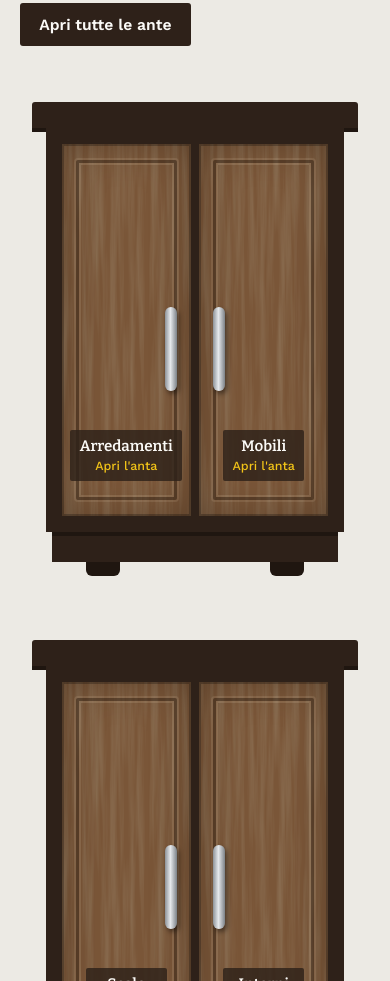
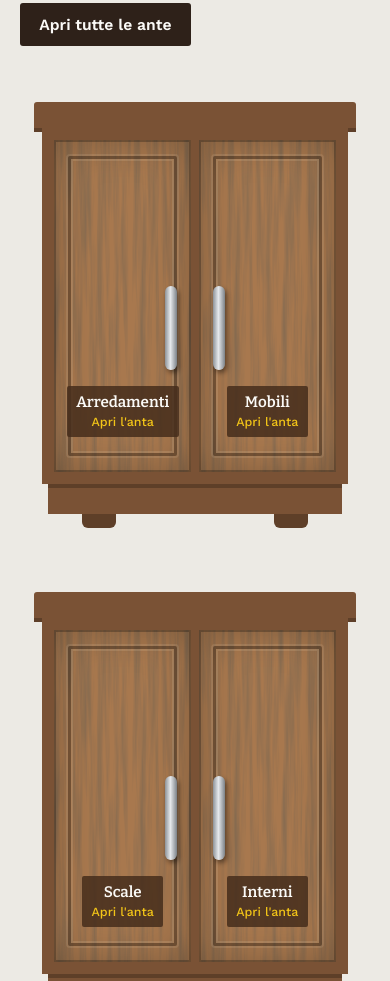
Before and after one commit to ilcastoro/ilcastoro.github.io, a plain HTML site: page index.html in a window 390 px wide. Shown: the part 1019-2000 px from the top of the page. Drawn offline with nearby package versions, Linux system fonts and the light colour scheme.

Commit message:
Colori noce più chiari e testi adattati dentro gli armadi su cellulare
Co-Authored-By: Claude Opus 5.5 <noreply@anthropic.com>
Claude-Session: https://claude.ai/code/session_013yCEezBgPxXtptbJ3hqXxY

```diff
--- a/index.html
+++ b/index.html
@@ -13,6 +13,8 @@
   :root{
     --noce:#2E2119;
     --noce-2:#4A3426;
+    --telaio:#7A5235;     /* noce medio per armadi e fondi */
+    --telaio-scuro:#5E3F28;
     --rovere:#B98A55;
     --cenere:#ECEAE4;
     --salvia:#5E6B57;
@@ -45,8 +47,8 @@
   .menu-btn{display:none;background:none;border:1px solid rgba(255,255,255,.5);color:inherit;font:inherit;padding:.35rem .8rem;border-radius:4px;cursor:pointer}
 
   /* ---------- apertura ---------- */
-  .hero{position:relative;min-height:88vh;display:flex;align-items:center;color:var(--bianco);background:#5E412C var(--legno);background-size:100% 100%;overflow:hidden;padding:7rem 0 5rem}
-  .hero::after{content:"";position:absolute;inset:0;background:linear-gradient(90deg,rgba(46,33,25,.88) 0%,rgba(46,33,25,.6) 55%,rgba(46,33,25,.25) 100%)}
+  .hero{position:relative;min-height:88vh;display:flex;align-items:center;color:var(--bianco);background:#9A6A43 var(--legno);background-size:100% 100%;overflow:hidden;padding:7rem 0 5rem}
+  .hero::after{content:"";position:absolute;inset:0;background:linear-gradient(90deg,rgba(84,55,34,.85) 0%,rgba(84,55,34,.5) 55%,rgba(84,55,34,.12) 100%)}
   .hero .wrap{position:relative;z-index:2;display:grid;grid-template-columns:1.35fr 1fr;gap:2rem;align-items:center}
   .hero h1 img{width:min(640px,100%)}
   .tag{display:inline-block;margin-top:1.3rem;background:var(--metro);color:var(--noce);font:600 clamp(1.3rem,2.6vw,1.9rem)/1.1 var(--sans);padding:.35rem 1rem}
@@ -79,14 +81,14 @@
 
   .armadi{display:flex;justify-content:center;gap:clamp(5rem,12vw,10rem);margin:3.5rem auto 0;padding-inline:4.5rem}
   .armadio{flex:1;max-width:520px}
-  .cornice{height:26px;background:var(--noce);border-radius:3px 3px 0 0;margin-inline:-14px;box-shadow:0 4px 0 #1f1610}
-  .corpo{display:grid;grid-template-columns:repeat(2,1fr);gap:0;background:var(--noce);padding:12px;}
-  .zoccolo{height:30px;background:var(--noce);margin-inline:6px;border-top:4px solid #1f1610}
+  .cornice{height:26px;background:var(--telaio);border-radius:3px 3px 0 0;margin-inline:-14px;box-shadow:0 4px 0 var(--telaio-scuro)}
+  .corpo{display:grid;grid-template-columns:repeat(2,1fr);gap:0;background:var(--telaio);padding:12px;align-items:stretch}
+  .zoccolo{height:30px;background:var(--telaio);margin-inline:6px;border-top:4px solid var(--telaio-scuro)}
   .piedi{display:flex;justify-content:space-between;padding-inline:40px}
-  .piedi i{width:34px;height:14px;background:#1f1610;border-radius:0 0 6px 6px}
+  .piedi i{width:34px;height:14px;background:var(--telaio-scuro);border-radius:0 0 6px 6px}
 
-  .vano{position:relative;height:500px;perspective:1600px;border:4px solid var(--noce)}
-  .interno{position:absolute;inset:0;padding:1.6rem 1.3rem;display:flex;flex-direction:column;
+  .vano{position:relative;min-height:500px;perspective:1600px;border:4px solid var(--telaio);display:flex}
+  .interno{position:relative;flex:1;min-width:0;padding:1.6rem 1.3rem;display:flex;flex-direction:column;overflow-wrap:break-word;
     background:linear-gradient(180deg,rgba(0,0,0,.18),transparent 30%),#E3C9A2;
     background-image:linear-gradient(180deg,rgba(60,35,15,.22),transparent 25%),linear-gradient(90deg,rgba(60,35,15,.15),transparent 12%,transparent 88%,rgba(60,35,15,.15));
     box-shadow:inset 0 0 0 1px rgba(46,33,25,.25)}
@@ -103,7 +105,7 @@
   .vano.sx .anta{transform-origin:left center}
   .vano.dx .anta{transform-origin:right center}
   .faccia,.retro{position:absolute;inset:0;backface-visibility:hidden;-webkit-backface-visibility:hidden}
-  .faccia{background:#7A5638 var(--legno);background-size:cover;
+  .faccia{background:#A8784E var(--legno);background-size:cover;
     box-shadow:inset 0 0 0 2px rgba(0,0,0,.25),inset 0 0 40px rgba(0,0,0,.25);
     display:flex;align-items:flex-end;justify-content:center;padding:0 1rem 2.2rem}
   /* bugna: pannello incassato dell'anta */
@@ -112,9 +114,9 @@
   .maniglia{position:absolute;top:44%;width:12px;height:84px;border-radius:6px;background:linear-gradient(90deg,#8d9399,#e6e9ec 45%,#7c8288);box-shadow:2px 3px 5px rgba(0,0,0,.45)}
   .vano.sx .maniglia{right:14px}
   .vano.dx .maniglia{left:14px}
-  .etichetta{position:relative;font:600 1.08rem/1.2 var(--serif);background:rgba(46,33,25,.82);padding:.55rem .9rem;border-radius:2px;text-align:center}
+  .etichetta{position:relative;font:600 1.08rem/1.2 var(--serif);background:rgba(70,45,28,.85);padding:.55rem .9rem;border-radius:2px;text-align:center}
   .etichetta small{display:block;font:500 .78rem var(--sans);color:var(--metro);margin-top:.2rem}
-  .retro{transform:rotateY(180deg);background:#5a3e29;box-shadow:inset 0 0 0 10px #4b3322}
+  .retro{transform:rotateY(180deg);background:#8A603F;box-shadow:inset 0 0 0 10px var(--telaio)}
   .vano.sx.aperta .anta{transform:rotateY(-108deg)}
   .vano.dx.aperta .anta{transform:rotateY(108deg)}
   .anta:hover .faccia{filter:brightness(1.08)}
@@ -142,11 +144,11 @@
   .scheda address{font-style:normal}
   .scheda a{text-decoration-color:var(--rovere);text-underline-offset:3px}
   .scheda .grande{font:600 1.35rem var(--sans)}
-  .mappa{min-height:400px;border:4px solid var(--noce);background:#ddd}
+  .mappa{min-height:400px;border:4px solid var(--telaio);background:#ddd}
   .mappa iframe{width:100%;height:100%;min-height:392px;border:0;display:block}
 
   /* ---------- piè di pagina ---------- */
-  footer{background:var(--noce);color:#d9cfc2;padding-block:3rem 2rem;font-size:.95rem}
+  footer{background:var(--telaio-scuro);color:#d9cfc2;padding-block:3rem 2rem;font-size:.95rem}
   footer .grid{display:grid;grid-template-columns:1.2fr 1fr 1fr;gap:2.5rem;align-items:start}
   footer .grid img{width:220px;margin-bottom:.6rem}
   footer .legale{margin-top:2.5rem;padding-top:1.2rem;border-top:1px solid rgba(255,255,255,.18);font-size:.85rem;color:#b6a999;display:flex;flex-wrap:wrap;gap:.4rem 1.4rem}
@@ -161,19 +163,22 @@
     .mascotte{width:200px;justify-self:start;order:-1}
     .armadi{flex-direction:column;align-items:center;gap:4rem;padding-inline:2.2rem}
     .armadio{width:100%}
-    .vano{height:400px}
+    .vano{min-height:400px}
     .chi .grid,.dove .grid,footer .grid{grid-template-columns:1fr}
     .chi .grid{gap:2.5rem}
     section{padding-block:4rem}
   }
   @media (max-width:480px){
-    .armadi{padding-inline:1.6rem}
-    .vano{height:380px}
-    .interno{padding:1rem .75rem}
+    .armadi{padding-inline:1.4rem}
+    .corpo{padding:8px}
+    .cornice{margin-inline:-8px}
+    .vano{min-height:340px}
+    .interno{padding:.9rem .6rem;hyphens:auto}
     .interno h3{font-size:1.1rem;hyphens:auto}
     .interno p{font-size:.86rem;line-height:1.45}
     .interno ul{display:none}
-    .interno .icona{width:34px;height:34px;margin-bottom:.5rem}
+    .interno .icona{width:30px;height:30px;margin-bottom:.4rem}
+    .interno a.btn{margin-top:1rem}
     .interno a.btn{align-self:stretch;text-align:center;font-size:.8rem;padding:.55rem .4rem}
     .etichetta{font-size:.95rem;padding:.45rem .6rem}
     .faccia::before{inset:16px 14px}
@@ -239,7 +244,7 @@
               <h3>Arredamenti</h3>
               <p><span class="dc">Arredo completo per case, negozi e uffici: progettiamo e realizziamo gli ambienti su misura.</span></p>
               <ul><li><span class="dc">Abitazioni</span></li><li><span class="dc">Negozi e uffici</span></li></ul>
-              <a class="btn btn-metro" href="#contatti">Chiedi un preventivo</a>
+              <a class="btn btn-metro" href="#contatti">Preventivo</a>
             </div>
             <button class="anta" type="button" aria-expanded="false" aria-controls="s1">
               <span class="faccia"><span class="maniglia"></span><span class="etichetta">Arredamenti<small>Apri l'anta</small></span></span>
@@ -253,7 +258,7 @@
               <h3>Mobili su misura</h3>
               <p><span class="dc">Mobili costruiti per i vostri spazi: cucine, armadi, librerie, tavoli.</span></p>
               <ul><li><span class="dc">Cucine</span></li><li><span class="dc">Armadi e cabine</span></li><li><span class="dc">Librerie e tavoli</span></li></ul>
-              <a class="btn btn-metro" href="#contatti">Chiedi un preventivo</a>
+              <a class="btn btn-metro" href="#contatti">Preventivo</a>
             </div>
             <button class="anta" type="button" aria-expanded="false" aria-controls="s2">
               <span class="faccia"><span class="maniglia"></span><span class="etichetta">Mobili<small>Apri l'anta</small></span></span>
@@ -275,7 +280,7 @@
               <h3>Scale</h3>
               <p><span class="dc">Scale in legno per interni, dritte o a chiocciola, e rivestimenti di scale esistenti.</span></p>
               <ul><li><span class="dc">Scale su misura</span></li><li><span class="dc">Rivestimento gradini</span></li></ul>
-              <a class="btn btn-metro" href="#contatti">Chiedi un preventivo</a>
+              <a class="btn btn-metro" href="#contatti">Preventivo</a>
             </div>
             <button class="anta" type="button" aria-expanded="false" aria-controls="s3">
               <span class="faccia"><span class="maniglia"></span><span class="etichetta">Scale<small>Apri l'anta</small></span></span>
@@ -289,7 +294,7 @@
               <h3>Interni</h3>
               <p><span class="dc">Porte, boiserie, pavimenti e rivestimenti in legno per completare gli interni.</span></p>
               <ul><li><span class="dc">Porte interne</span></li><li><span class="dc">Boiserie e pareti</span></li></ul>
-              <a class="btn btn-metro" href="#contatti">Chiedi un preventivo</a>
+              <a class="btn btn-metro" href="#contatti">Preventivo</a>
             </div>
             <button class="anta" type="button" aria-expanded="false" aria-controls="s4">
               <span class="faccia"><span class="maniglia"></span><span class="etichetta">Interni<small>Apri l'anta</small></span></span>
```
